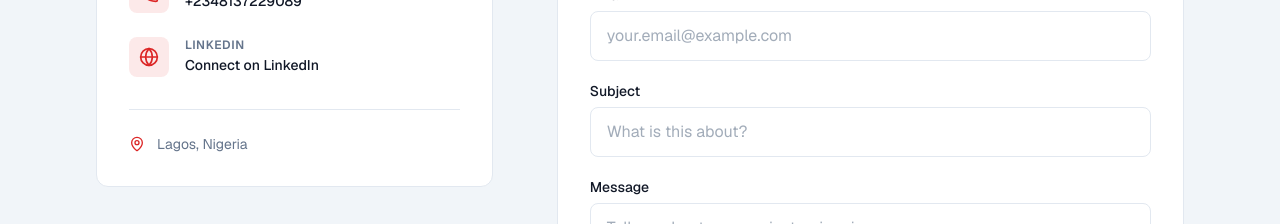
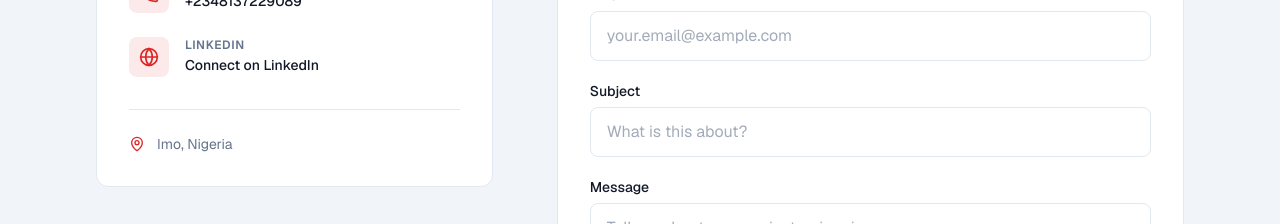
Before and after one commit to OshioksSupa11/PRD, a Next.js app: page / in a window 1280 px wide. Shown: the part 8400-8624 px from the top of the page. Built offline with nearby package versions, Linux system fonts and the light colour scheme; no server answers.

Commit message:
Update location from Lagos to Imo in contact section

```diff
--- a/src/sections/Contact.tsx
+++ b/src/sections/Contact.tsx
@@ -81,7 +81,7 @@ export default function Contact() {
               <div className="mt-8 border-t border-border pt-6">
                 <div className="flex items-center gap-3 text-sm text-text-muted">
                   <MapPin className="h-4 w-4 text-accent" />
-                  Lagos, Nigeria
+                  Imo, Nigeria
                 </div>
               </div>
             </div>
```
